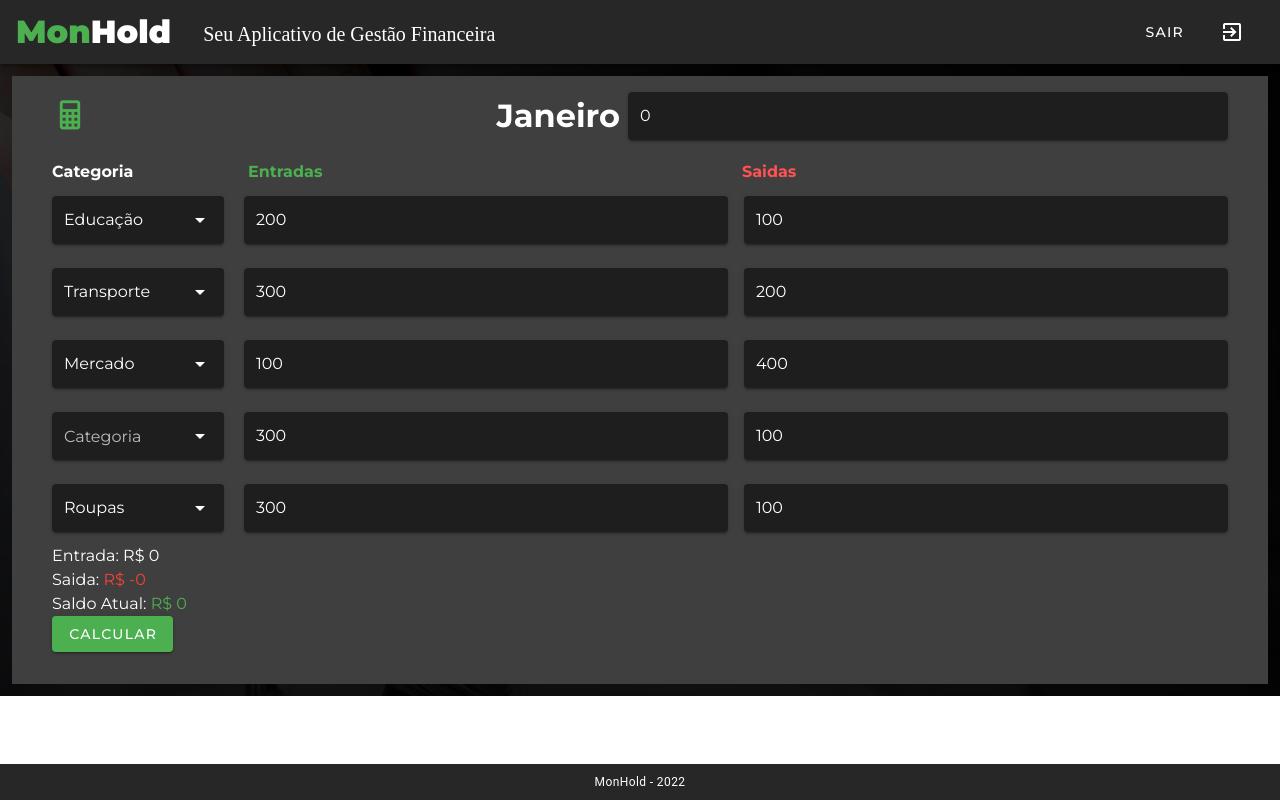
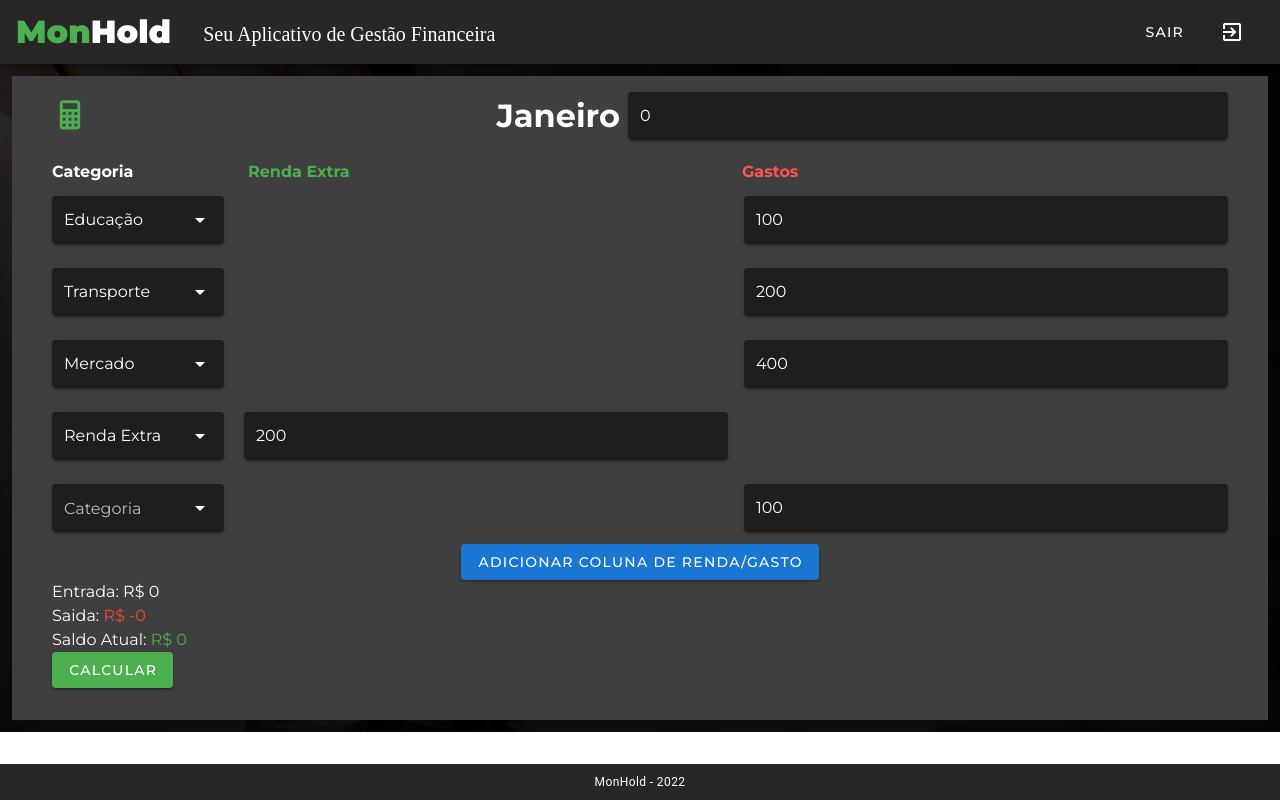
Before and after one commit to ReneZNT/monhold, a Vue app in the folder monhold/: page /app in a window 1280 px wide. Built offline with nearby package versions, Linux system fonts and the light colour scheme.

Commit message:
Adicionado botão para adicionar mais uma coluna e opção renda

```diff
--- a/monhold/src/views/Principal.vue
+++ b/monhold/src/views/Principal.vue
@@ -54,8 +54,8 @@
 
       <v-row class="ma-0 pa-0 white--text">
         <v-col class="col-2 pl-0 pb-0"> <h4>Categoria</h4></v-col>
-        <v-col class="col-5 pl-0 pb-0 green--text"> <h4>Entradas</h4></v-col>
-        <v-col class="col-5 pl-1 pb-0 error--text"> <h4>Saidas</h4></v-col>
+        <v-col class="col-5 pl-0 pb-0 green--text"> <h4>Renda Extra</h4></v-col>
+        <v-col class="col-5 pl-1 pb-0 error--text"> <h4>Gastos</h4></v-col>
         <!-- <v-col class="col-4 pl-0 pb-0 error--text"><h4>Gastos Fixos</h4></v-col> -->
       </v-row>
 
@@ -78,6 +78,7 @@
         </v-col>
         <v-col class="col-5 pl-1">
           <v-text-field
+            v-show="lista.categoria == 'Renda Extra'"
             solo
             hide-details
             danse
@@ -89,6 +90,7 @@
         </v-col>
         <v-col class="col-5 pl-1">
           <v-text-field
+            v-show="lista.categoria != 'Renda Extra' && lista.categoria != ''"
             solo
             hide-details
             danse
@@ -100,6 +102,8 @@
         </v-col>
       </v-row>
       <div class="white--text">
+        <div class="text-center">
+          <v-btn @click="listaEntradaSaida.push({categoria: '', entrada: 0, saida: 0 })" class="primary text-center">Adicionar Coluna de Renda/Gasto</v-btn></div>
         <div>Entrada: R$ {{ somaEntradas }}</div>
         <div>
           Saida: <span class="red--text">R$ -{{ somaSaidas }} </span>
@@ -125,11 +129,11 @@ export default {
     saldoAtual: 0,
 
     listaEntradaSaida: [
-      {categoria: "Educação", entrada: 200, saida: 100 },
-      {categoria: "Transporte", entrada: 300, saida: 200 },
-      {categoria: "Mercado", entrada: 100, saida: 400 },
-      {categoria: "", entrada: 300, saida: 100 },
-      {categoria: "Roupas", entrada: 300, saida: 100 },
+      {categoria: "Educação", entrada: 0, saida: 100 },
+      {categoria: "Transporte", entrada: 0, saida: 200 },
+      {categoria: "Mercado", entrada: 0, saida: 400 },
+      {categoria: "Renda Extra", entrada: 200, saida: 0 },
+      {categoria: "Roupas", entrada: 0, saida: 100 },
     ],
     listaItens: [
       { titulo: " Tela Inicial", icone: "mdi-fast-forward" },
@@ -137,10 +141,11 @@ export default {
       { titulo: " Relatórios", icone: "mdi-dots-horizontal" },
     ],
     categorias: [
+      "Renda Extra",
       "Educação",
       "Saúde",
       "Transporte",
-      "Roupas",
+      "vestimentas",
       "Mercado",
       "Lanches",
       "Outro",
```
